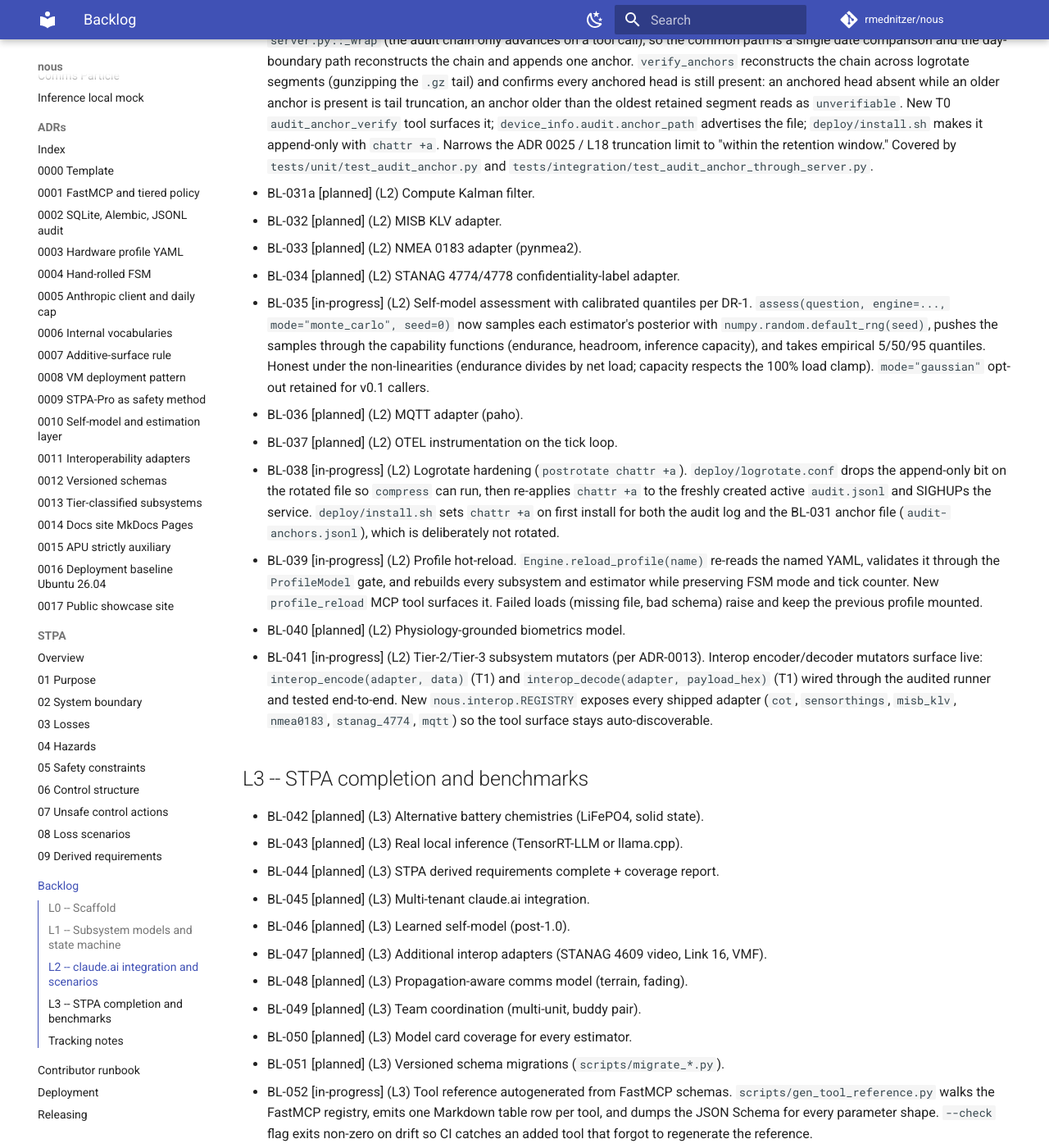
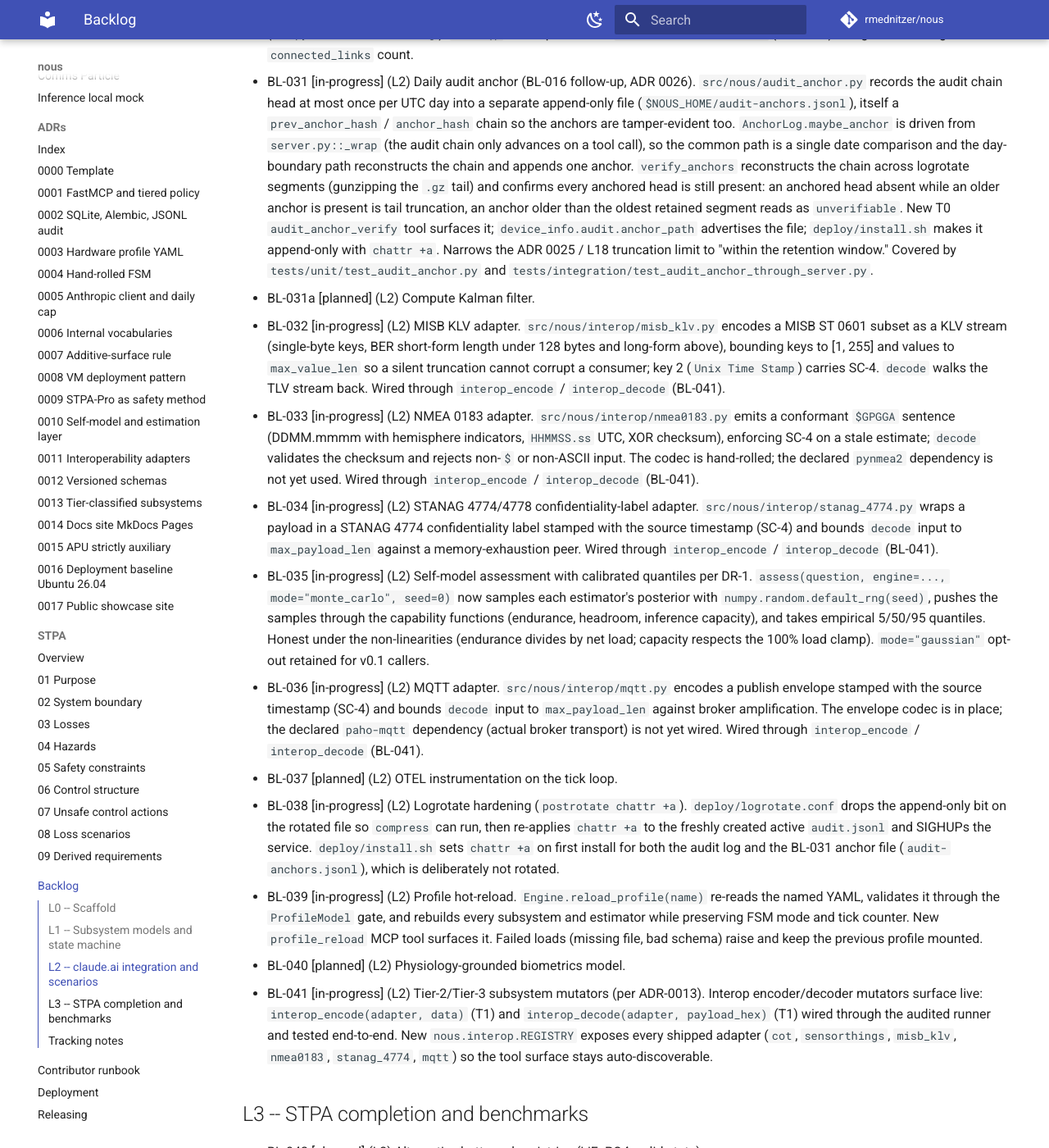
Before and after one commit to rmednitzer/nous, an MkDocs documentation site: the page built from docs/backlog.md, in a window 1280 px wide and 1400 px high, scrolled down 3344 px. Shown: the whole window at 82% size. Built offline with MkDocs 1.6.1 and Material for MkDocs 9.7.7, drawn with Linux system fonts in a browser that asks for light colours; comment, search, counter and statistics services are not loaded; some of the changed text lies outside the part shown.

Commit message:
test(policy): pin tool-surface tier coverage (ADR 0021); reconcile interop backlog drift (#83)
Add the ADR 0021 tier-classifier coverage check: a test that walks the
live FastMCP surface and asserts every registered tool is classified in
exactly one policy frozenset, plus a pairwise-disjointness check on the
four tier sets. classify() defaults any unclassified name to STATEFUL
(the additive-surface rule, ADR 0007), so a tool added to server.py but
not to policy.py would otherwise ship at a silently-defaulted tier; this
test fails the moment that drift appears. It is the first, low-risk step
of ADR 0021 (the per-subsystem tool-module split): land the safety net
before the refactor.

Distillation from this review pass:
- backlog: BL-024/025/032/033/034/036 (CoT, SensorThings, MISB KLV,
  NMEA 0183, STANAG 4774, MQTT) flip [planned] to [in-progress]; all six
  adapters ship in src/nous/interop/ and round-trip through the
  interop_encode/interop_decode tools off nous.interop.REGISTRY (BL-041).
  Notes record that the NMEA codec is hand-rolled (pynmea2 unused) and the
  MQTT adapter encodes an envelope only (paho-mqtt transport not wired).
- STATUS.md: correct the stale "nineteen-tool surface" (now thirty) and
  the quality-gate test count (606).

make check / make policy / make docs-build all green.

https://claude.ai/code/session_01TSCWNdN5j8fLKEidGUadf4

```diff
--- a/docs/backlog.md
+++ b/docs/backlog.md
@@ -38,8 +38,8 @@ possible.
 - BL-021 [in-progress] (L2) Anthropic client cap surfacing + structured `CapExhausted` payload. New `nous.anthropic_status` module wraps `CallCap.peek()` and renders cap state as a JSON payload (`available`, `count_today`, `cap`, `remaining`, `exhausted`, `cap_disabled`, `model_default`, `model_advanced`). `cap_exhausted_payload(exc, settings=...)` renders the exception as the same shape so a controller catching `CapExhausted` from `inference_cloud` gets a structured branch. New `anthropic_cap_status` MCP tool (T0) surfaces it.
 - BL-022 [planned] (L2) State machine refuses unsafe transitions per DR-2.
 - BL-023 [in-progress] (L2) Scenario pack: env-monitoring, c2-degraded-comms, relay-mountain, operator-heat-strain, standalone-comms-hub, apu-solar-sustained, apu-fuelcell-overnight. Seven canonical scenarios under `scenarios/` are runnable end-to-end through the BL-014 runner; the integration suite (`tests/integration/test_canonical_scenarios.py`) walks every YAML against the live engine and asserts the runner produces a sane report. The runner auto-issues `ready` after `start` so a scenario can begin with `mission` / `relay` / `monitoring` / `c2` without a BOOT prefix step.
-- BL-024 [planned] (L2) CoT/TAK adapter (XML encode + decode).
-- BL-025 [planned] (L2) OGC SensorThings adapter.
+- BL-024 [in-progress] (L2) CoT/TAK adapter (XML encode + decode). `src/nous/interop/cot.py` emits a CoT 2.0 `<event>` (`time` / `start` / `stale` attributes), XML-escapes every interpolated field against attribute injection, and enforces SC-4 (stamps the source-estimate timestamp; refuses to emit a stale estimate); `decode` parses the event back. Round-trips through the `interop_encode` / `interop_decode` tools off `nous.interop.REGISTRY` (BL-041).
+- BL-025 [in-progress] (L2) OGC SensorThings adapter. `src/nous/interop/sensorthings.py` emits an Observation in the OGC SensorThings JSON shape with `phenomenonTime` from the source estimate (SC-4); `decode` reads it back. Wired through `interop_encode` / `interop_decode` (BL-041).
 - BL-026 [in-progress] (L2) Position EKF. Constant-velocity kinematic EKF over `(lat, lon, alt, v_lat, v_lon, v_alt_m)`; predict propagates state under constant velocity, update folds GNSS observations via the standard Kalman gain. Velocity tracking deliberately left as predict-only (GNSS-noise floor makes a differentiated-velocity estimator unstable); an IMU observation channel lands the velocity state.
 - BL-027 [planned] (L2) Power SoC estimator.
 - BL-028 [planned] (L2) Thermal Kalman filter.
@@ -47,11 +47,11 @@ possible.
 - BL-030 [in-progress] (L2) Comms particle filter. `CommsParticleFilter` upgraded from the per-link deterministic tracker to a Sequential Importance Resampling filter with N binary-state particles per link, a sticky Markov transition model conditioned on RSSI + packet loss, and a log-throughput observation model with systematic resampling. Deterministic under the engine seed (`numpy.random.default_rng`). `state()` now reports a real `connected_links_belief` (soft sum) alongside the integer `connected_links` count.
 - BL-031 [in-progress] (L2) Daily audit anchor (BL-016 follow-up, ADR 0026). `src/nous/audit_anchor.py` records the audit chain head at most once per UTC day into a separate append-only file (`$NOUS_HOME/audit-anchors.jsonl`), itself a `prev_anchor_hash` / `anchor_hash` chain so the anchors are tamper-evident too. `AnchorLog.maybe_anchor` is driven from `server.py::_wrap` (the audit chain only advances on a tool call), so the common path is a single date comparison and the day-boundary path reconstructs the chain and appends one anchor. `verify_anchors` reconstructs the chain across logrotate segments (gunzipping the `.gz` tail) and confirms every anchored head is still present: an anchored head absent while an older anchor is present is tail truncation, an anchor older than the oldest retained segment reads as `unverifiable`. New T0 `audit_anchor_verify` tool surfaces it; `device_info.audit.anchor_path` advertises the file; `deploy/install.sh` makes it append-only with `chattr +a`. Narrows the ADR 0025 / L18 truncation limit to "within the retention window." Covered by `tests/unit/test_audit_anchor.py` and `tests/integration/test_audit_anchor_through_server.py`.
 - BL-031a [planned] (L2) Compute Kalman filter.
-- BL-032 [planned] (L2) MISB KLV adapter.
-- BL-033 [planned] (L2) NMEA 0183 adapter (pynmea2).
-- BL-034 [planned] (L2) STANAG 4774/4778 confidentiality-label adapter.
+- BL-032 [in-progress] (L2) MISB KLV adapter. `src/nous/interop/misb_klv.py` encodes a MISB ST 0601 subset as a KLV stream (single-byte keys, BER short-form length under 128 bytes and long-form above), bounding keys to [1, 255] and values to `max_value_len` so a silent truncation cannot corrupt a consumer; key 2 (`Unix Time Stamp`) carries SC-4. `decode` walks the TLV stream back. Wired through `interop_encode` / `interop_decode` (BL-041).
+- BL-033 [in-progress] (L2) NMEA 0183 adapter. `src/nous/interop/nmea0183.py` emits a conformant `$GPGGA` sentence (DDMM.mmmm with hemisphere indicators, `HHMMSS.ss` UTC, XOR checksum), enforcing SC-4 on a stale estimate; `decode` validates the checksum and rejects non-`$` or non-ASCII input. The codec is hand-rolled; the declared `pynmea2` dependency is not yet used. Wired through `interop_encode` / `interop_decode` (BL-041).
+- BL-034 [in-progress] (L2) STANAG 4774/4778 confidentiality-label adapter. `src/nous/interop/stanag_4774.py` wraps a payload in a STANAG 4774 confidentiality label stamped with the source timestamp (SC-4) and bounds `decode` input to `max_payload_len` against a memory-exhaustion peer. Wired through `interop_encode` / `interop_decode` (BL-041).
 - BL-035 [in-progress] (L2) Self-model assessment with calibrated quantiles per DR-1. `assess(question, engine=..., mode="monte_carlo", seed=0)` now samples each estimator's posterior with `numpy.random.default_rng(seed)`, pushes the samples through the capability functions (endurance, headroom, inference capacity), and takes empirical 5/50/95 quantiles. Honest under the non-linearities (endurance divides by net load; capacity respects the 100% load clamp). `mode="gaussian"` opt-out retained for v0.1 callers.
-- BL-036 [planned] (L2) MQTT adapter (paho).
+- BL-036 [in-progress] (L2) MQTT adapter. `src/nous/interop/mqtt.py` encodes a publish envelope stamped with the source timestamp (SC-4) and bounds `decode` input to `max_payload_len` against broker amplification. The envelope codec is in place; the declared `paho-mqtt` dependency (actual broker transport) is not yet wired. Wired through `interop_encode` / `interop_decode` (BL-041).
 - BL-037 [planned] (L2) OTEL instrumentation on the tick loop.
 - BL-038 [in-progress] (L2) Logrotate hardening (`postrotate chattr +a`). `deploy/logrotate.conf` drops the append-only bit on the rotated file so `compress` can run, then re-applies `chattr +a` to the freshly created active `audit.jsonl` and SIGHUPs the service. `deploy/install.sh` sets `chattr +a` on first install for both the audit log and the BL-031 anchor file (`audit-anchors.jsonl`), which is deliberately not rotated.
 - BL-039 [in-progress] (L2) Profile hot-reload. `Engine.reload_profile(name)` re-reads the named YAML, validates it through the `ProfileModel` gate, and rebuilds every subsystem and estimator while preserving FSM mode and tick counter. New `profile_reload` MCP tool surfaces it. Failed loads (missing file, bad schema) raise and keep the previous profile mounted.
```
Also changed, not shown: STATUS.md (+5 -4 lines), 1 other file.
